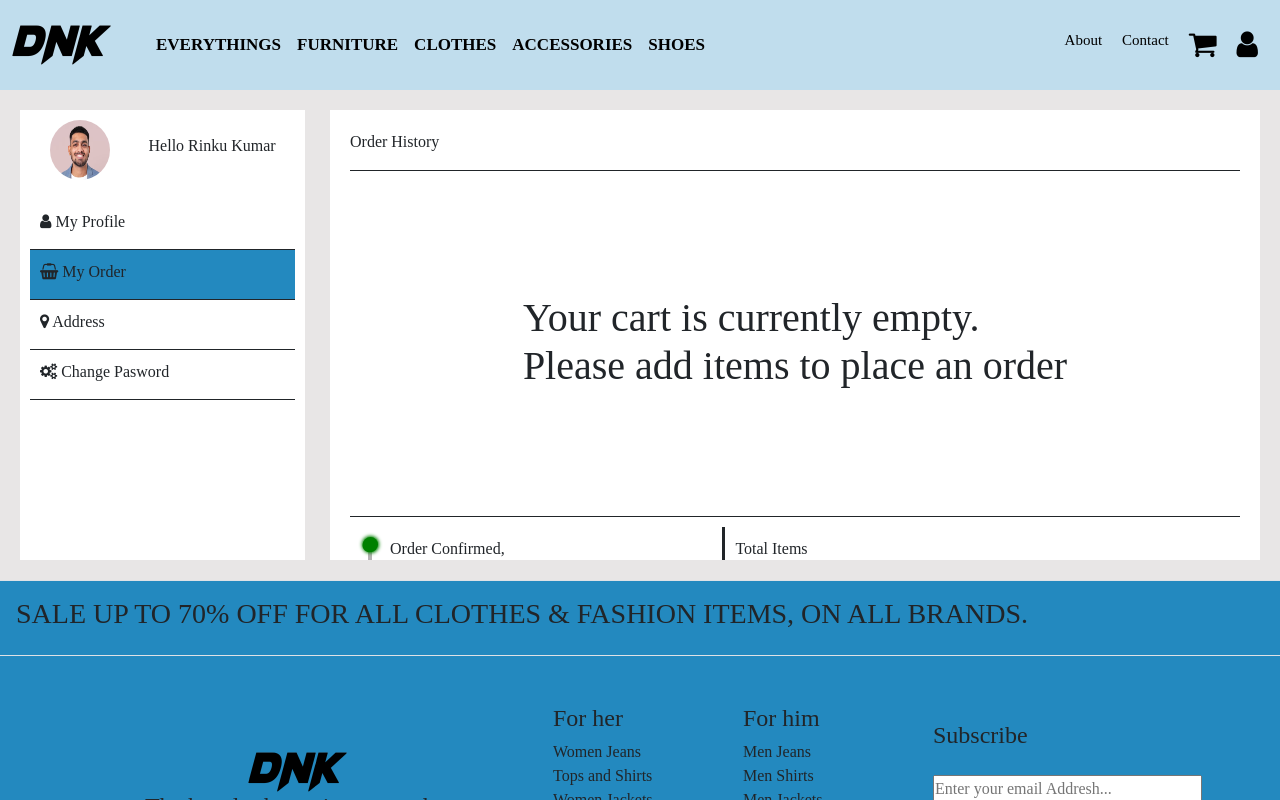
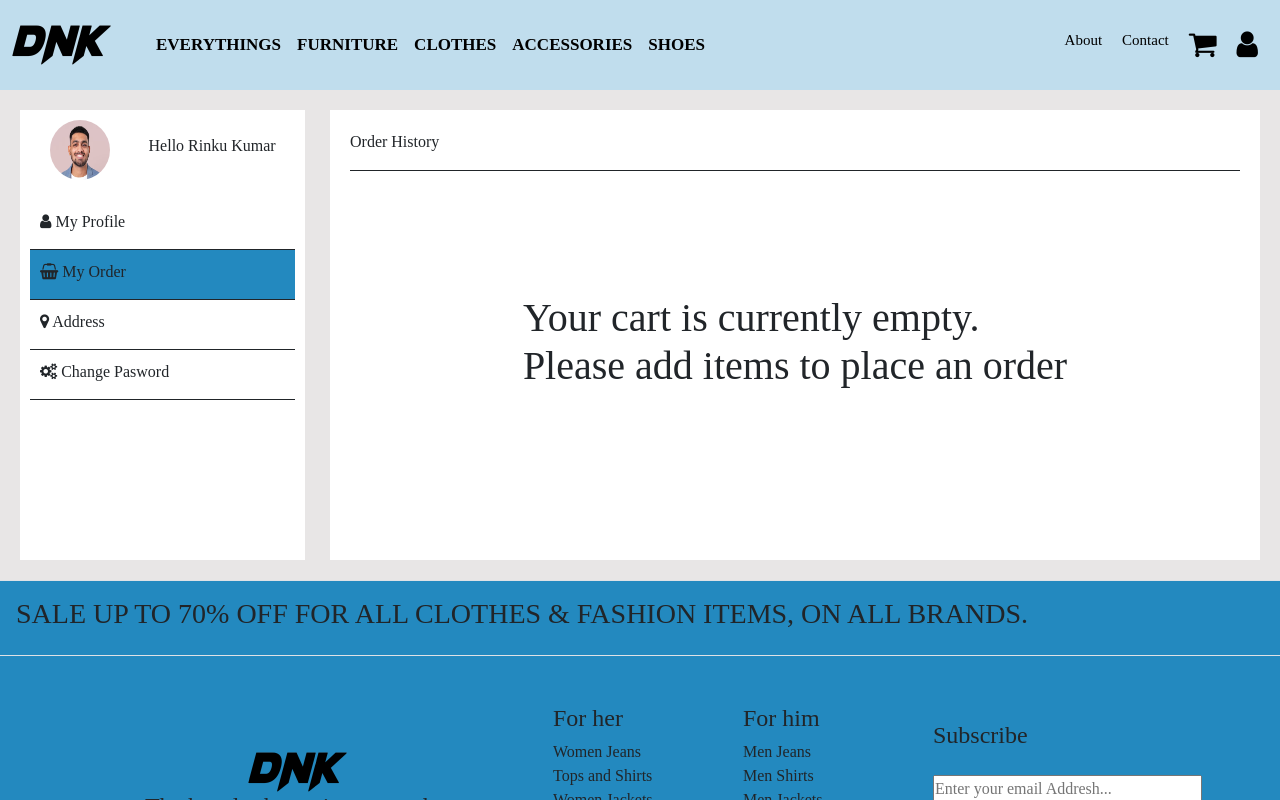
Before and after one commit to RinkuDiit/DNK, a React (Create React App) app: page /profile in a window 1280 px wide. Both pictures are taken after a click on the element "My Order". Shown: the top 800 px of the page. Built offline with nearby package versions, Linux system fonts and the light colour scheme.

Commit message:
update2.3

```diff
--- a/src/components/Myprofile.jsx
+++ b/src/components/Myprofile.jsx
@@ -184,6 +184,9 @@ function Myprofile() {
 
                 )))}
             </div>
+            {!Alldata.length ? (
+              <></>
+              ) : (
             <div className="order_delivery">
               <div className='order_prosess_status'><div className=" prosses_statuss dot_">
                 <i class="fa fa-circle-o Confirmed" aria-hidden="true"></i>
@@ -202,7 +205,8 @@ function Myprofile() {
                   <div><p>Shipped</p></div>
                   <div><p>Out for delivery</p></div>
                   <div><p>Delivery Expected in 3 days</p></div>
-                </div></div>
+                </div>
+                </div>
 
               <div className="order_summary">
                 <p>Total Items {totalcount}</p>
@@ -215,7 +219,7 @@ function Myprofile() {
                 <h5>Total Amount {totalamount} <span style={{ color: 'green' }}>1 Offer Applied</span></h5>
               </div>
 
-            </div>
+            </div>)}
 
           </div>
         </div>
```
